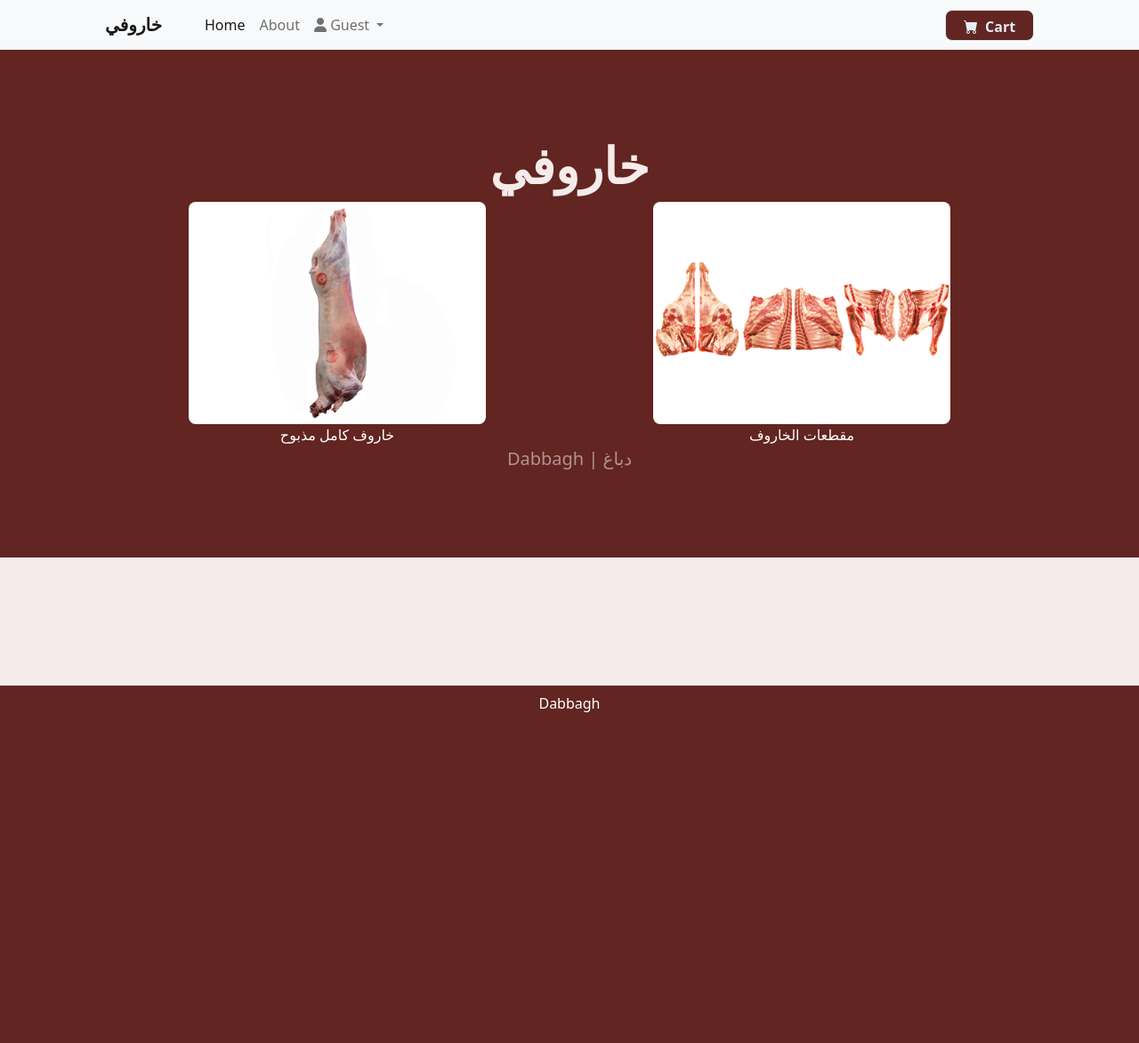
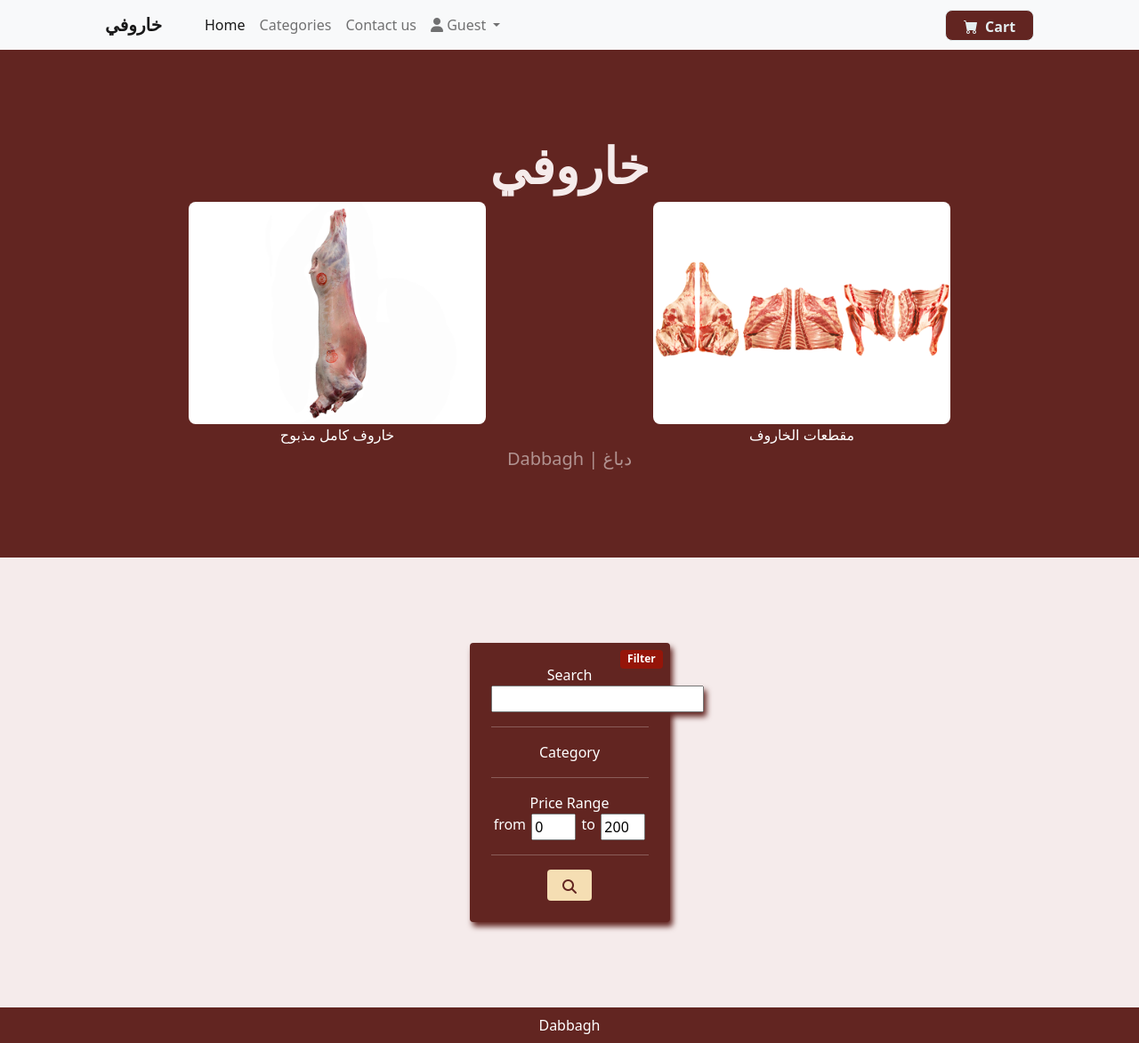
Before and after one commit to AmirIssac/Mahaba, a Laravel app: page / in a window 1280 px wide. Shown: the whole page at 89% size. Before the commit the page ends 801 px from the top, so only its background shows below. Run offline with Laravel 8, Linux system fonts and the light colour scheme; data that the repository does not hold is empty; some libraries are stand-ins or nearby versions.

Commit message:
prepare contact us form & product filter

```diff
--- a/resources/views/Admin/orders/print_order.blade.php
+++ b/resources/views/Admin/orders/print_order.blade.php
@@ -66,7 +66,7 @@
     </style>
     <body>
         <div class="ticket">
-            <img src="{{asset('img/logo.png')}}" alt="Logo">
+            <img src="{{asset('images/logo.png.png')}}" alt="Logo">
             <p class="centered">{{$store}}
                 <br>{{$order->first_name}} {{$order->last_name}}
                 <br>{{$order->phone}}
--- a/resources/views/Customer/cart/view_details.blade.php
+++ b/resources/views/Customer/cart/view_details.blade.php
@@ -151,9 +151,9 @@
     <div class="container">
         <div class="text-center text-white product-div">
             <div class="row bg-second">
-                <div class="col-lg-6 text-second">
+                <div class="col-lg-12 text-second">
                     <div style="background-color: #f5ebeb" id="checkout-box">
-                        <h5>Cart Total</h5>
+                        <h5><b>Cart Total</b></h5>
                         <input type="hidden" value="{{$tax}}" id="tax">
                         <ul>
                             <li>Subtotal <span id="cart-subtotal">{{$cart_total}} AED</span></li>
@@ -162,7 +162,7 @@
                                 $cart_grand_total = $cart_total + $tax_value ;
                                 $cart_grand_total = number_format((float)$cart_grand_total, 2, '.', '');
                             ?>
-                            <li>Total <span id="cart-total">{{$cart_grand_total}} AED</span></li>
+                            <h3><b><li>Total <span id="cart-total">{{$cart_grand_total}} AED</span></li></b></h3>
                         </ul>
                         <input type="hidden" id="min-order-val" value="{{$min_order}}">
                         @if(Auth::user())
--- a/resources/views/Customer/product/view.blade.php
+++ b/resources/views/Customer/product/view.blade.php
@@ -113,7 +113,9 @@
                         @else
                         <button id="add-to-cart" class="btn btn-danger" disabled> <i class="fa fa-cart-plus"></i> </button>
                         @endif
+                        {{--
                         <button id="favorite-btn" class="btn view-btn"><i class="fa-solid fa-heart-circle-plus"></i> </button>
+                        --}}
                             <select id="weight-in-gram">
                                 <?php $quantity = $product->min_weight / 1000 ;
                                       $increasing = $product->increase_by / 1000 ;
--- a/resources/views/Guest/cart/view_details.blade.php
+++ b/resources/views/Guest/cart/view_details.blade.php
@@ -264,7 +264,7 @@
                                 $cart_grand_total = $cart_total + $tax_value ;
                                 $cart_grand_total = number_format((float)$cart_grand_total, 2, '.', '');
                             ?>
-                            <b><li>Total <span id="cart-total">{{$cart_grand_total}} AED</span></li></b>
+                            <li><h3><b>Total <span id="cart-total">{{$cart_grand_total}} AED</span></b></h3></li>
                         </ul>
                         <input type="hidden" id="min-order-val" value="{{$min_order}}">
                         @if(Auth::user())
--- /dev/null
+++ b/resources/views/Layouts/_filter.blade.php
@@ -0,0 +1,44 @@
+<style>
+    @media only screen and (max-width: 600px) {
+                .input-search {
+                    width:135px;
+                }
+            }
+</style>
+<form action="{{ route('filter') }}" method="GET">
+    @csrf
+<div class="col mb-5">
+    <div class="card h-100 product-container">
+            <div class="badge sale-badge position-absolute" style="top: 0.5rem; right: 0.5rem">Filter</div>
+        <div class="card-body p-4">
+            <div class="text-center">
+                <label>Search</label>
+                <input type="search" name="search" class="input-search">
+                <hr>
+                <div style="display: flex; flex-direction: column">
+                    <label>Category</label>
+                    @foreach($categories as $category)
+                    <div>
+                        <label class="custom-control custom-checkbox">
+                            <div class="custom-control-label">{{ $category->name_en }}
+                                <input type="checkbox" checked="" name="categories[]" value="{{ $category->id }}" class="custom-control-input">
+                            </div>
+                        </label>
+                    </div>
+                    @endforeach
+                </div>
+                <hr>
+                <label>Price Range</label>
+                <div style="display:flex; justify-content: space-around">
+                    from
+                    <input type="number" name="price_min" step="1" min="0" placeholder="MIN" value="0" style="width:50px;" required>
+                    to
+                    <input type="number" name="price_max" step="1" min="1" placeholder="MAX" value="200" style="width:50px;" required>
+                </div>
+                <hr>
+                <button class="btn view-btn"><i class="fa-solid fa-magnifying-glass"></i></button>
+            </div>
+        </div>
+    </div>
+</div>
+</form>
--- a/resources/views/Layouts/main.blade.php
+++ b/resources/views/Layouts/main.blade.php
@@ -43,7 +43,8 @@
                 <div class="collapse navbar-collapse" id="navbarSupportedContent">
                     <ul class="navbar-nav me-auto mb-2 mb-lg-0 ms-lg-4">
                         <li class="nav-item"><a class="nav-link active" aria-current="page" href="#!">Home</a></li>
-                        <li class="nav-item"><a class="nav-link" href="#!">About</a></li>
+                        <li class="nav-item"><a class="nav-link" href="#!">Categories</a></li>
+                        <li class="nav-item"><a class="nav-link" href="{{ route('contact.us') }}">Contact us</a></li>
                         <li class="nav-item dropdown">
                             <a class="nav-link dropdown-toggle" id="navbarDropdown" href="#" role="button" data-bs-toggle="dropdown" aria-expanded="false"><i class="fa-solid fa-user"></i>
                             @if(Auth::user())
--- a/resources/views/Layouts/main_header.blade.php
+++ b/resources/views/Layouts/main_header.blade.php
@@ -47,8 +47,9 @@
                 <button class="navbar-toggler" type="button" data-bs-toggle="collapse" data-bs-target="#navbarSupportedContent" aria-controls="navbarSupportedContent" aria-expanded="false" aria-label="Toggle navigation"><span class="navbar-toggler-icon"></span></button>
                 <div class="collapse navbar-collapse" id="navbarSupportedContent">
                     <ul class="navbar-nav me-auto mb-2 mb-lg-0 ms-lg-4">
-                        <li class="nav-item"><a class="nav-link active" aria-current="page" href="#!">Home</a></li>
-                        <li class="nav-item"><a class="nav-link" href="#!">About</a></li>
+                        <li class="nav-item"><a class="nav-link active" aria-current="page" href="/">Home</a></li>
+                        <li class="nav-item"><a class="nav-link" href="#!">Categories</a></li>
+                        <li class="nav-item"><a class="nav-link" href="{{ route('contact.us') }}">Contact us</a></li>
                         <li class="nav-item dropdown">
                             <a class="nav-link dropdown-toggle" id="navbarDropdown" href="#" role="button" data-bs-toggle="dropdown" aria-expanded="false"><i class="fa-solid fa-user"></i>
                                 @if(Auth::user())
--- a/resources/views/index.blade.php
+++ b/resources/views/index.blade.php
@@ -42,6 +42,7 @@
 <section class="py-5">
     <div class="container px-4 px-lg-5 mt-5">
         <div class="row gx-4 gx-lg-5 row-cols-2 row-cols-md-3 row-cols-xl-4 justify-content-center">
+            @include('Layouts._filter')
             @foreach($products as $product)
                     <div class="col mb-5">
                         <div class="card h-100 product-container">
--- a/routes/web.php
+++ b/routes/web.php
@@ -6,6 +6,7 @@ use App\Http\Controllers\Admin\InventoryController as AdminInventoryController;
 use App\Http\Controllers\Customer\ProductController as ProductController;
 use App\Http\Controllers\Customer\CartController as CartController;
 use App\Http\Controllers\Admin\UserContoller as UserDashboardContoller;
+use App\Http\Controllers\ContactController;
 use App\Http\Controllers\Customer\OrderController;
 use App\Http\Controllers\Customer\ProfileController;
 use Illuminate\Support\Facades\Auth;
@@ -57,7 +58,7 @@ Route::get('/login-form',function(){
 */
 
 // Employee
-Route::group(['middleware'=>['is_employee']] , function(){
+Route::group(['middleware'=>['auth','is_employee']] , function(){
     Route::get('/dashboard',[Controller::class, 'adminDashboard'])->name('dashboard')->middleware('auth');
     Route::get('/employee/orders',[App\Http\Controllers\Employee\OrderController::class, 'index'])->name('employee.orders');
     Route::group(['middleware'=>['employee_order_access']] , function(){
@@ -76,35 +77,28 @@ Route::get('/home', [App\Http\Controllers\HomeController::class, 'index'])->name
 
 
 // customer
-Route::get('/by-category/{category_id}', [ProductController::class, 'indexByCategory'])->name('index.by.category');
-Route::get('/search', [ProductController::class, 'search'])->name('search');
-Route::get('/product/{product_id}', [ProductController::class, 'viewProduct'])->name('view.product');
-Route::post('/add/product/toCart/{product_id}', [ProductController::class, 'addProductToCart'])->name('add.product.to.cart');
-Route::post('/add/product/toFavorite/{product_id}', [ProductController::class, 'ProductToFavorite'])->name('add.product.to.favorite');
-Route::post('/remove/product/fromFavorite/{product_id}', [ProductController::class, 'removeFromFavorite'])->name('remove.product.from.favorite'); // for deleting from favorite view without ajax
-Route::post('/update/product/inCart/{product_id}', [ProductController::class, 'updateProductCart'])->name('update.product.in.cart');
-Route::get('/view/my-cart', [CartController::class, 'viewCart'])->name('view.cart');
-Route::get('/view/my-favorite', [ProfileController::class, 'viewFavorite'])->name('view.favorite');
-Route::get('/view/guest-cart', [CartController::class, 'viewGuestCart'])->name('view.guest.cart');
-Route::post('/delete/cart/item/{cart_item}', [CartController::class, 'deleteCartItem'])->name('delete.cart.item');
-Route::post('/delete/cart/content/{cart_id?}', [CartController::class, 'deleteCartContent'])->name('delete.cart.content');
+Route::group(['middleware'=>['auth']] , function(){
+    Route::post('/add/product/toFavorite/{product_id}', [ProductController::class, 'ProductToFavorite'])->name('add.product.to.favorite');
+    Route::post('/remove/product/fromFavorite/{product_id}', [ProductController::class, 'removeFromFavorite'])->name('remove.product.from.favorite'); // for deleting from favorite view without ajax
+    Route::get('/view/my-cart', [CartController::class, 'viewCart'])->name('view.cart');
+    Route::get('/view/my-favorite', [ProfileController::class, 'viewFavorite'])->name('view.favorite');
+    Route::get('/checkout', [OrderController::class, 'checkout'])->name('checkout');
+    //Route::get('/checkout/guest',[OrderController::class, 'guestCheckout'])->name('checkout.guest');
+    Route::post('/submit/order', [App\Http\Controllers\Customer\OrderController::class, 'submitOrder'])->name('submit.order')->middleware('submit_order');
+    //Route::post('/submit/order/as-guest',[App\Http\Controllers\Customer\OrderController::class, 'submitOrderAsGuest'])->name('submit.order.as.guest');
+    Route::get('/my-orders', [App\Http\Controllers\Customer\OrderController::class, 'showMyOrders'])->name('my.orders');
+    Route::get('/my-profile', [ProfileController::class, 'myProfile'])->name('my.profile');
+    Route::post('/submit/profile', [ProfileController::class, 'submitProfile'])->name('submit.profile');
+    Route::post('rate/product/{product_id}', [ProductController::class, 'rateProduct'])->name('rate.product');
+});
 
-Route::get('/checkout',[OrderController::class, 'checkout'])->name('checkout');
-Route::get('/checkout/guest',[OrderController::class, 'guestCheckout'])->name('checkout.guest');
-Route::post('/submit/order',[App\Http\Controllers\Customer\OrderController::class, 'submitOrder'])->name('submit.order')->middleware('submit_order');
-Route::post('/submit/order/as-guest',[App\Http\Controllers\Customer\OrderController::class, 'submitOrderAsGuest'])->name('submit.order.as.guest');
-Route::get('/my-orders',[App\Http\Controllers\Customer\OrderController::class, 'showMyOrders'])->name('my.orders');
 
 Route::group(['middleware'=>['customer_order_check']] , function(){
     Route::get('/order/details/{order_id}',[App\Http\Controllers\Customer\OrderController::class, 'details'])->name('order.details');
     Route::get('/view/order/{order_id}',[App\Http\Controllers\Customer\OrderController::class, 'viewOrder'])->name('view.order');
 });
 
-Route::get('/my-profile',[ProfileController::class, 'myProfile'])->name('my.profile');
-Route::post('/submit/profile',[ProfileController::class, 'submitProfile'])->name('submit.profile');
 
-
-Route::post('rate/product/{product_id}',[ProductController::class, 'rateProduct'])->name('rate.product');
 
 // display session
 Route::get('/session', function(){
@@ -115,3 +109,14 @@ Route::get('/session', function(){
 // guest
 Route::get('/sign-up', [Controller::class, 'signUpForm'])->name('sign.up');
 });
+Route::get('/by-category/{category_id}', [ProductController::class, 'indexByCategory'])->name('index.by.category');
+Route::get('/filter', [ProductController::class, 'filter'])->name('filter');
+Route::get('/product/{product_id}', [ProductController::class, 'viewProduct'])->name('view.product');
+Route::get('/view/guest-cart', [CartController::class, 'viewGuestCart'])->name('view.guest.cart');
+Route::post('/add/product/toCart/{product_id}', [ProductController::class, 'addProductToCart'])->name('add.product.to.cart');
+Route::post('/delete/cart/item/{cart_item}', [CartController::class, 'deleteCartItem'])->name('delete.cart.item');
+Route::post('/delete/cart/content/{cart_id?}', [CartController::class, 'deleteCartContent'])->name('delete.cart.content');
+//Route::post('/update/product/inCart/{product_id}', [ProductController::class, 'updateProductCart'])->name('update.product.in.cart');
+
+Route::get('/contact-us', [ContactController::class, 'contactUs'])->name('contact.us');
+Route::post('/store-contact-form', [ContactController::class, 'storeContactForm'])->name('store.contact.form');
```
Also changed, not shown: app/Http/Controllers/ContactController.php (added, +71 -0 lines), app/Http/Controllers/Customer/ProductController.php (+27 -3 lines), app/Models/Contact.php (added, +20 -0 lines), resources/views/Information/contact_us.blade.php (added, +165 -0 lines), database/migrations/2022_06_14_085218_create_contacts_table.php (added).
